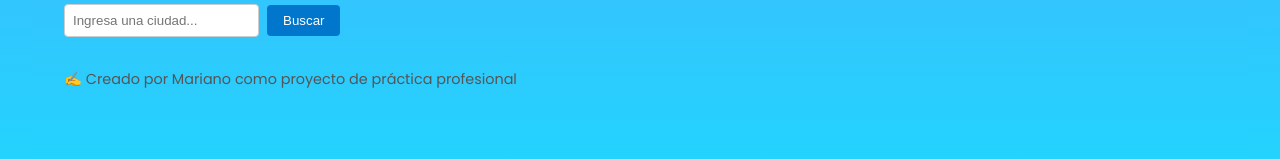
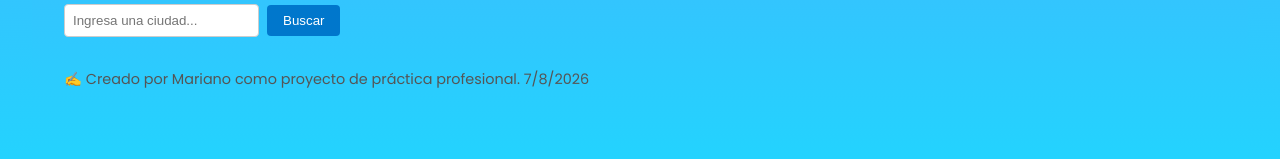
Before and after one commit to mariano925/react-profesional-app, a React (Vite) app: page / in a window 1280 px wide. Shown: the part 317-476 px from the top of the page. Built offline with nearby package versions, Linux system fonts and the light colour scheme.

Commit message:
agregue fecha

```diff
--- a/src/App.jsx
+++ b/src/App.jsx
@@ -83,7 +83,7 @@ function App() {
         )}
 
         <footer style={{ marginTop: "2rem", fontSize: "0.9rem", color: "#555" }}>
-          ✍️ Creado por Mariano como proyecto de práctica profesional
+          ✍️ Creado por Mariano como proyecto de práctica profesional. 7/8/2026
         </footer>
       </div>
     </WeatherProvider>
```
